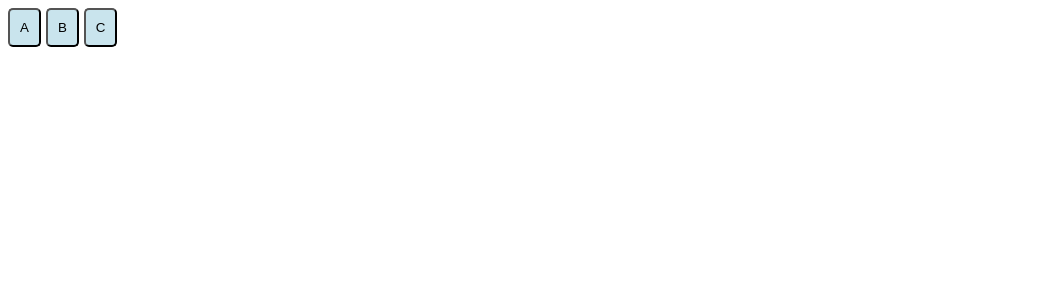
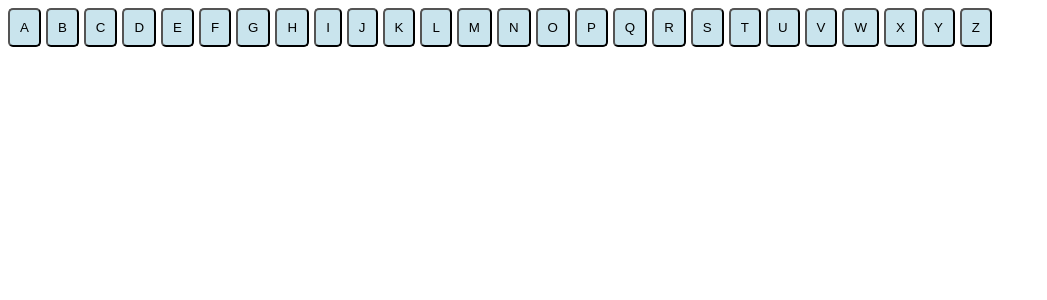
Before and after one commit to jdvplus/paperless-post-coderbyte-assessment, a React (Vite) app: page / in a window 1280 px wide. Shown: the top 300 px of the page, without its empty margins (0-1047 px from the left). Built offline with nearby package versions, Linux system fonts and the light colour scheme.

Commit message:
Potential solution

```diff
--- a/src/App.jsx
+++ b/src/App.jsx
@@ -1,19 +1,70 @@
-import { useState } from 'react';
+import { useState, useEffect } from 'react';
 
 import Tile from './Tile';
 import { style } from './style';
 
 const Application = (props) => {
   // TODO: add code here
+  // state to represent the string
+  // state to track the underscore operations
+  const [outputString, setOutputString] = useState('');
+  const [letterCounter, setLetterCounter] = useState({});
+  const [lastLetter, setLastLetter] = useState('')
+
+  // on click for tiles
+  const tileClick = (event) => {
+    //prevent rerender
+    event.preventDefault();
+
+    // get letter value of button
+    const letter = event.target.innerText;
+
+      // clone letterCounter
+    const letterCounterClone = {...letterCounter}
+    let outputStringClone = outputString;
+    let lastLetterClone = lastLetter;
+
+    // check if trend is continuing
+    console.log(lastLetter, letter)
+    if(lastLetter !== '' && letter !== lastLetter) delete letterCounterClone[lastLetter];
+
+    // update letter counter
+    if(letterCounterClone[letter] !== undefined) letterCounterClone[letter]++;
+    else letterCounterClone[letter] = 1;
+
+    // add new letter
+    outputStringClone += letter;
+
+    // handle triple
+    if(letterCounterClone[letter] === 3) {
+      delete letterCounterClone[letter];
+      outputStringClone = outputStringClone.slice(0, (outputStringClone.length - 3));
+      outputStringClone += '_'
+    }
+
+    // prep letterCounterClone
+    lastLetterClone = letter;
+
+    //setters
+    setOutputString(outputStringClone);
+    setLetterCounter(letterCounterClone);
+    setLastLetter(lastLetterClone);
+  }
+
+  // set up alphabet
+  const alphabet = 'ABCDEFGHIJKLMNOPQRSTUVWXYZ'
+  const tileArr = []
+
+  for(const letter of alphabet) {
+    tileArr.push(<Tile letter={letter} click={tileClick}/>)
+  }
 
   return (
     <section>
       <aside style={style.letterContainer} id='letterContainer'>
-        <Tile letter='A' />
-        <Tile letter='B' />
-        <Tile letter='C' />
+        {tileArr}
       </aside>
-      <div id='outputString'></div>
+      <div id='outputString'>{outputString}</div>
     </section>
   );
 };
--- a/src/Tile.jsx
+++ b/src/Tile.jsx
@@ -1,7 +1,8 @@
 import { style } from './style';
 
 const Tile = (props) => {
-  return <button style={style.letter}>{props.letter}</button>;
+  const { letter, click } = props;
+  return <button style={style.letter} onClick={click}>{letter}</button>;
 };
 
 export default Tile;
--- a/src/main.jsx
+++ b/src/main.jsx
@@ -8,3 +8,7 @@ ReactDOM.createRoot(document.getElementById('root')).render(
     <App />
   </React.StrictMode>
 );
+
+// this is stupid __something-something-OCG__
+const varOcg = 'this is stupid';
+console.log('varOcg: ', varOcg);
```
